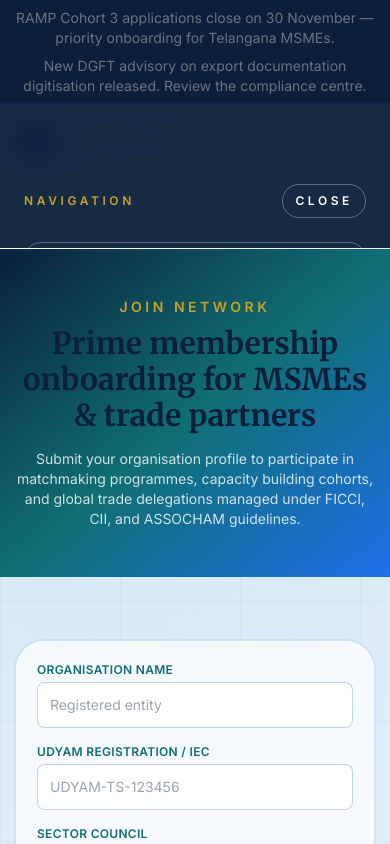
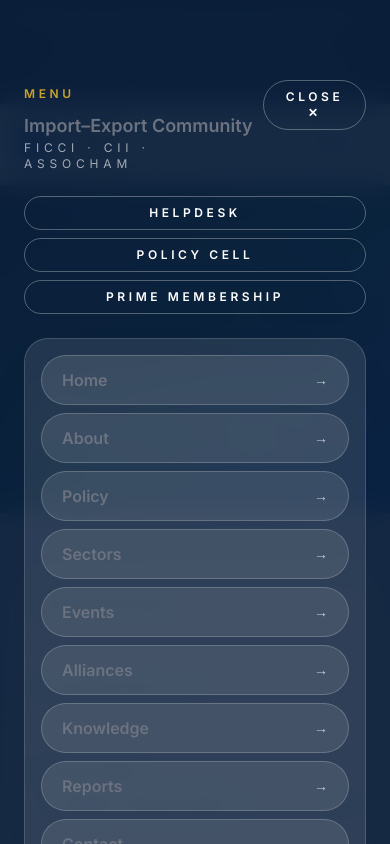
Before and after one commit to utkarshsingx/GICCI, a Next.js app in the folder frontend/: page /join in a window 390 px wide. Both pictures are taken after a click on the button "MENU". Shown: the top 844 px of the page. Built offline with nearby package versions, Linux system fonts and the light colour scheme.

Commit message:
style: polish mobile menu overlay experience

```diff
--- a/frontend/src/components/layout/Header.tsx
+++ b/frontend/src/components/layout/Header.tsx
@@ -3,6 +3,7 @@
 import Link from "next/link";
 import { useEffect, useState } from "react";
 import { usePathname } from "next/navigation";
+import { createPortal } from "react-dom";
 
 const navLinks = [
   { href: "/", label: "Home" },
@@ -25,10 +26,16 @@ const utilityLinks = [
 export const Header = () => {
   const pathname = usePathname();
   const [isMenuOpen, setIsMenuOpen] = useState(false);
+  const [mounted, setMounted] = useState(false);
 
   useEffect(() => {
     setIsMenuOpen(false);
   }, [pathname]);
+
+  useEffect(() => {
+    setMounted(true);
+    return () => setMounted(false);
+  }, []);
 
   useEffect(() => {
     if (typeof window === "undefined") return;
@@ -65,8 +72,114 @@ export const Header = () => {
     ? "pointer-events-auto translate-y-0 opacity-100"
     : "pointer-events-none -translate-y-4 opacity-0";
 
+  const overlayContent =
+    mounted &&
+    createPortal(
+      <div
+        className={`fixed inset-0 z-[2000] transition-all duration-300 ease-out lg:hidden ${
+          isMenuOpen
+            ? "pointer-events-auto opacity-100"
+            : "pointer-events-none opacity-0"
+        }`}
+        role="dialog"
+        aria-modal="true"
+      >
+        <div
+          className="absolute inset-0 bg-brand-navy/95 backdrop-blur-md"
+          onClick={closeMenu}
+          aria-hidden="true"
+        />
+        <div
+          className={`relative mx-auto flex h-full w-full max-w-[640px] flex-col overflow-y-auto pt-20 pb-10 transition-transform duration-300 ease-out ${
+            isMenuOpen ? "translate-y-0" : "translate-y-6"
+          }`}
+        >
+          <div className="flex items-start justify-between px-6 text-white">
+            <div>
+              <span className="text-xs font-semibold uppercase tracking-[0.3em] text-brand-gold">
+                Menu
+              </span>
+              <p className="mt-2 text-lg font-semibold">Import–Export Community</p>
+              <p className="text-xs uppercase tracking-[0.4em] text-white/60">
+                FICCI · CII · ASSOCHAM
+              </p>
+            </div>
+            <button
+              type="button"
+              onClick={closeMenu}
+              className="inline-flex items-center gap-2 rounded-full border border-white/30 px-3 py-2 text-xs font-semibold uppercase tracking-[0.3em] text-white hover:border-white hover:bg-white/10"
+            >
+              Close ✕
+            </button>
+          </div>
+          <div className="mt-6 flex flex-col gap-6 px-6">
+            <div className="grid gap-2 text-xs uppercase tracking-[0.3em] text-brand-gold">
+              {utilityLinks.map((link) => (
+                <Link
+                  key={link.href}
+                  href={link.href}
+                  onClick={closeMenu}
+                  className="rounded-full border border-white/30 px-4 py-2 text-center font-semibold text-white transition hover:border-white hover:bg-white/10"
+                >
+                  {link.label}
+                </Link>
+              ))}
+            </div>
+            <div className="space-y-3 rounded-3xl border border-white/15 bg-white/10 p-4 text-white shadow-card">
+              <nav className="space-y-2">
+                {navLinks.map((link) => (
+                  <Link
+                    key={link.href}
+                    href={link.href}
+                    onClick={closeMenu}
+                    className={`flex items-center justify-between rounded-2xl border border-white/20 px-5 py-3 text-base font-semibold transition ${
+                      isActiveLink(link.href)
+                        ? "bg-white text-brand-navy"
+                        : "bg-white/10 hover:border-white hover:bg-white/20"
+                    }`}
+                  >
+                    <span>{link.label}</span>
+                    <span aria-hidden="true" className="text-sm text-white/70">
+                      →
+                    </span>
+                  </Link>
+                ))}
+              </nav>
+              <div className="grid gap-3">
+                <Link
+                  href="/login"
+                  onClick={closeMenu}
+                  className="inline-flex w-full items-center justify-center gap-2 rounded-2xl border border-white/40 px-5 py-3 text-sm font-semibold text-white transition hover:border-white hover:bg-white/10"
+                >
+                  <span className="h-2 w-2 rounded-full bg-white" />
+                  Trade Login
+                </Link>
+                <Link
+                  href="/join"
+                  onClick={closeMenu}
+                  className="inline-flex w-full items-center justify-center gap-2 rounded-2xl bg-brand-gold px-5 py-3 text-sm font-semibold text-brand-navy shadow-card transition hover:bg-white"
+                >
+                  <span className="h-2 w-2 rounded-full bg-brand-navy" />
+                  Join Network
+                </Link>
+              </div>
+              <p className="text-xs text-white/70">
+                Need support? Email{" "}
+                <a href="mailto:helpdesk@importexporthub.in" className="underline">
+                  helpdesk@importexporthub.in
+                </a>{" "}
+                or call +91-40-1234-5678.
+              </p>
+            </div>
+          </div>
+        </div>
+      </div>,
+      document.body
+    );
+
   return (
-    <header className="sticky top-0 z-50">
+    <>
+      <header className="sticky top-0 z-[999]">
       {/* Utility ribbon */}
       <div className="hidden border-b border-white/40 bg-white/80 shadow-glow md:block">
         <div className="container flex items-center justify-between py-2 text-xs font-semibold">
@@ -87,27 +200,26 @@ export const Header = () => {
       </div>
 
       <div className="border-b border-white/40 bg-white/90 shadow-glow backdrop-blur-xl">
-        <div className="container flex flex-wrap items-center justify-between gap-3 py-3 md:grid md:grid-cols-[auto_1fr_auto] md:items-center md:py-4">
+        <div className="container flex items-center justify-between gap-3 py-3 md:py-4">
           <Link
             href="/"
             className="flex items-center gap-3 pr-2 md:gap-4 md:pr-4"
           >
-            <span className="flex h-11 z-50 w-11 items-center justify-center rounded-full border border-brand-blue/20 bg-brand-linear text-base font-semibold text-white shadow-card md:h-11 md:w-11 md:text-sm">
+            <span className="flex h-11 w-11 items-center justify-center rounded-full border border-brand-blue/20 bg-brand-linear text-base font-semibold text-white shadow-card md:h-11 md:w-11 md:text-sm">
               IE
             </span>
             <span className="flex flex-col gap-0.5">
-              <span className="font-display text-base font-semibold leading-tight text-brand-navy md:text-base">
-                <span className="block whitespace-nowrap md:inline">Import–Export</span>
-                <span className="hidden md:inline"> </span>
-                <span className="block whitespace-nowrap md:inline">Community</span>
+              <span className="font-display text-base font-semibold leading-tight text-brand-navy">
+                Import–Export
               </span>
-              <span className="text-[8px] font-medium uppercase tracking-[0.28em] text-brand-teal md:text-[9px]">
-                FICCI · CII · ASSOCHAM Aligned
+              <span className="text-[9px] font-medium uppercase tracking-[0.28em] text-brand-teal md:text-[10px]">
+                Community
               </span>
             </span>
           </Link>
 
-          <nav className="hidden w-full max-w-3xl items-center justify-center gap-1 rounded-full border border-white/70 bg-white/95 px-3 py-2 shadow-glow md:mx-auto md:flex">
+          <div className="hidden flex-1 items-center justify-center md:flex">
+            <nav className="flex items-center gap-1 rounded-full border-2 border-white/80 bg-white/95 px-4 py-2 shadow-card">
               {navLinks.map((link) => (
                 <Link
                   key={link.href}
@@ -119,32 +231,40 @@ export const Header = () => {
                 </Link>
               ))}
             </nav>
+          </div>
 
-          <div className="hidden items-center justify-end gap-2 rounded-full border border-white/70 bg-white/90 px-2 py-1 pl-4 shadow-glow md:flex">
+          <div className="hidden items-center gap-3 md:flex">
             <Link
               href="/login"
-              className="inline-flex items-center gap-2 rounded-xl border border-brand-blue/40 bg-white px-4 py-2 text-sm font-semibold text-brand-blue shadow-glow transition hover:border-brand-blue hover:bg-brand-blue/10"
+              className="inline-flex items-center gap-2 rounded-full border border-brand-blue/30 bg-white px-4 py-2 text-sm font-semibold text-brand-blue shadow-glow transition hover:border-brand-blue hover:bg-brand-blue/10"
             >
               <span className="h-2 w-2 rounded-full bg-brand-blue" />
               Trade Login
             </Link>
             <Link
               href="/join"
-              className="inline-flex items-center gap-2 rounded-xl bg-brand-linear px-4 py-2 text-sm font-semibold text-white shadow-card transition hover:brightness-110"
+              className="inline-flex items-center gap-2 rounded-full bg-brand-linear px-4 py-2 text-sm font-semibold text-white shadow-card transition hover:brightness-110"
             >
               <span className="h-2 w-2 rounded-full bg-brand-gold" />
               Join Network
             </Link>
           </div>
 
+          <div className="flex items-center gap-2 md:hidden">
+            <Link
+              href="/login"
+              className="inline-flex items-center gap-2 rounded-full border border-brand-blue/30 bg-white px-3 py-2 text-xs font-semibold text-brand-blue shadow-glow transition hover:border-brand-blue hover:bg-brand-blue/10"
+            >
+              Login
+            </Link>
             <button
               type="button"
               onClick={() => setIsMenuOpen((prev) => !prev)}
-            className="inline-flex items-center gap-3 rounded-full border border-brand-blue/30 bg-white px-3 py-2 text-sm font-semibold text-brand-navy shadow-glow transition hover:border-brand-blue hover:bg-brand-blue/10 hover:text-brand-blue lg:hidden"
+              className="inline-flex items-center gap-2 rounded-full border border-brand-blue/30 bg-white px-3 py-2 text-xs font-semibold uppercase tracking-[0.25em] text-brand-navy shadow-glow transition hover:border-brand-blue hover:bg-brand-blue/10 hover:text-brand-blue"
               aria-expanded={isMenuOpen}
               aria-label="Toggle navigation menu"
             >
-            <span className="flex h-9 w-9 items-center justify-center rounded-full border border-brand-blue/30 bg-white/70">
+              <span className="flex h-8 w-8 items-center justify-center rounded-full border border-brand-blue/30 bg-white/70">
                 <span className="relative flex h-3 w-4 flex-col justify-between">
                   <span
                     className={`h-[2px] w-full rounded-full bg-brand-blue transition-transform ${
@@ -163,79 +283,13 @@ export const Header = () => {
                   />
                 </span>
               </span>
-            <span className="text-xs font-semibold uppercase tracking-[0.3em]">Menu</span>
+              Menu
             </button>
-        </div>
-
-        <div
-          className={`fixed inset-0 z-[9999] bg-brand-navy/95 backdrop-blur-md transition-all duration-300 ease-out lg:hidden ${overlayClass}`}
-          aria-hidden={!isMenuOpen}
-        >
-          <div
-            className={`flex h-full flex-col overflow-y-auto pt-20 pb-10 transition-transform duration-300 ease-out ${
-              isMenuOpen ? "translate-y-0" : "translate-y-6"
-            }`}
-          >
-            <div className="flex items-center justify-between px-6 text-white">
-              <span className="text-xs font-semibold uppercase tracking-[0.3em] text-brand-gold">
-                Navigation
-              </span>
-              <button
-                type="button"
-                onClick={closeMenu}
-                className="inline-flex items-center gap-2 rounded-full border border-white/30 px-3 py-2 text-xs font-semibold uppercase tracking-[0.3em] text-white hover:border-white hover:bg-white/10"
-              >
-                Close
-              </button>
-            </div>
-            <nav className="mt-6 flex flex-col gap-4 px-6 text-white">
-              <div className="grid gap-2 text-xs uppercase tracking-[0.3em] text-brand-gold">
-                {utilityLinks.map((link) => (
-                  <Link
-                    key={link.href}
-                    href={link.href}
-                    onClick={closeMenu}
-                    className="rounded-full border border-white/30 px-4 py-2 text-center font-semibold hover:border-white hover:bg-white/10"
-                  >
-                    {link.label}
-                  </Link>
-                ))}
-              </div>
-              <div className="my-4 h-px bg-white/30" />
-              {navLinks.map((link) => (
-                <Link
-                  key={link.href}
-                  href={link.href}
-                  onClick={closeMenu}
-                  className={`w-full rounded-2xl border border-white/20 px-5 py-3 text-lg font-semibold tracking-wide ${
-                    isActiveLink(link.href) ? "bg-white text-brand-navy" : "bg-white/10"
-                  } transition hover:border-white hover:bg-white/20`}
-                >
-                  {link.label}
-                </Link>
-              ))}
-            </nav>
-            <div className="mb-10 mt-6 flex flex-col gap-3 px-6">
-              <Link
-                href="/login"
-                onClick={closeMenu}
-                className="inline-flex w-full items-center justify-center gap-2 rounded-2xl border border-white/40 px-5 py-3 text-sm font-semibold text-white transition hover:border-white hover:bg-white/10"
-              >
-                <span className="h-2 w-2 rounded-full bg-white" />
-                Trade Login
-              </Link>
-              <Link
-                href="/join"
-                onClick={closeMenu}
-                className="inline-flex w-full items-center justify-center gap-2 rounded-2xl bg-brand-gold px-5 py-3 text-sm font-semibold text-brand-navy shadow-card transition hover:bg-white"
-              >
-                <span className="h-2 w-2 rounded-full bg-brand-navy" />
-                Join Network
-              </Link>
-            </div>
           </div>
         </div>
       </div>
       </header>
+      {overlayContent}
+    </>
   );
 };
```
Lines whose indentation alone changed are shown as unchanged.
